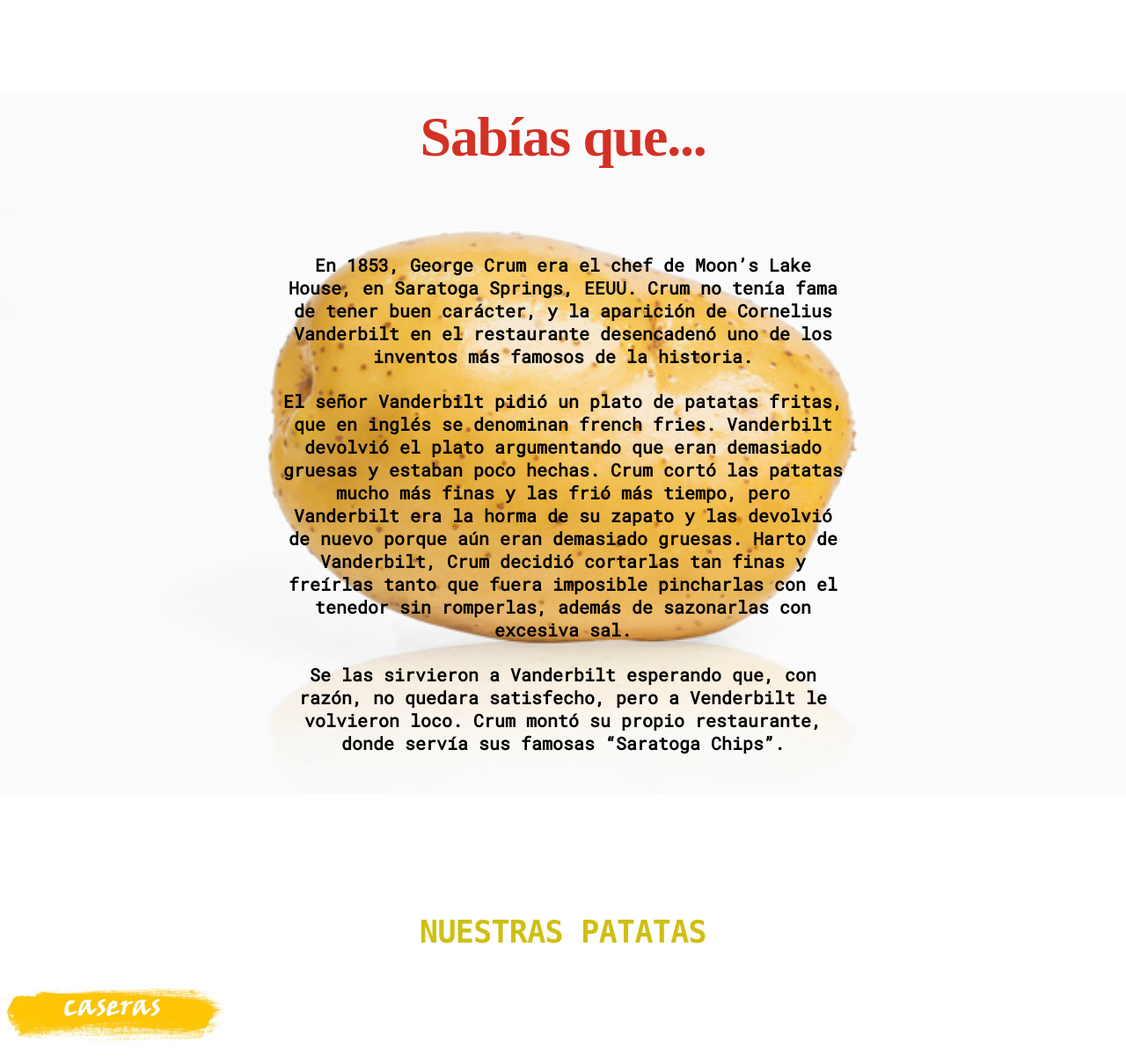
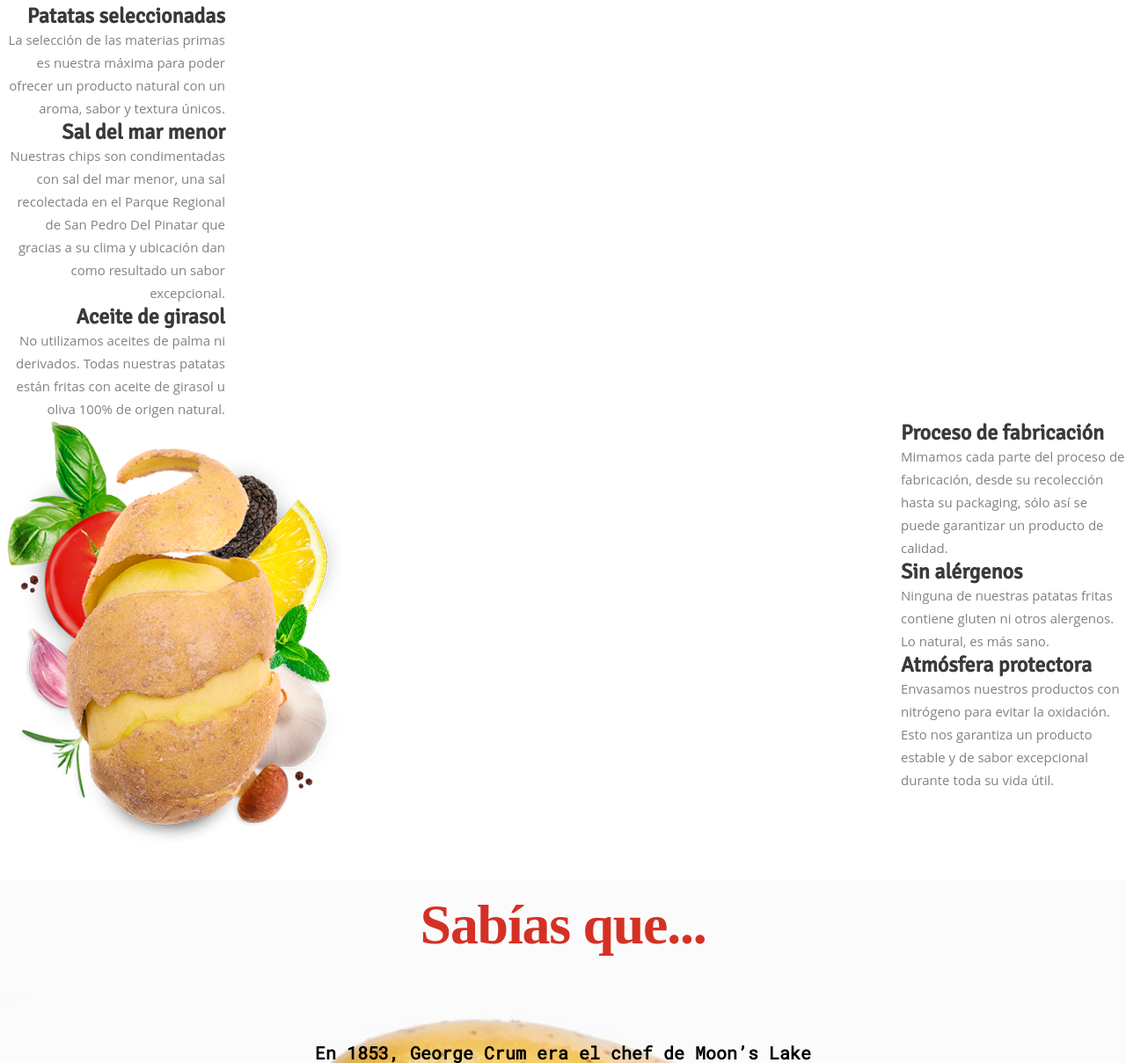
Before and after one commit to joseton/MF0493_3, a PHP site: page / in a window 1280 px wide. Shown: the part 1440-2649 px from the top of the page at 88% size. Run offline with PHP 8.4, Linux system fonts and the light colour scheme.

Commit message:
16/03/2020 nuevo apartado: comom fabricamos(index)

```diff
--- a/css/index.css
+++ b/css/index.css
@@ -42,6 +42,42 @@ header{
   cursor: pointer;
   font-weight: bold;
   text-decoration: underline;
+}
+/* ESTILOS DE COMO FABRICAMOS__________________________________________________________________ */
+.comofabricamos img{
+    float: left;
+    max-width: 100%;
+    height: auto;
+}
+
+h3{
+    font-size: 24px;
+    font-weight: 600;
+    line-height: 28px;
+    color: #3a3a3a;
+    font-family: 'Signika',serif;
+
+}
+
+.comofabricamos p{
+    font-family: "Open Sans",sans-serif;
+    font-weight: 400;
+    font-size: 15px;
+    line-height: 26px;
+    color: #808285;
+}
+
+.comofabricamosizq{
+    margin-right: 80%;
+    text-align: right;
+
+}
+
+.comofabricamosdcha{
+    margin-left: 80%;
+    text-align: left;
+
+
 }
 
 /* ESTILOS DE(HISTORIA) SABIAS QUE.._______________________________________________________________ */
--- a/index.html
+++ b/index.html
@@ -13,6 +13,7 @@
     <script type="text/javascript" src="js/index.js"></script>
     <link href="https://fonts.googleapis.com/css?family=Parisienne&display=swap" rel="stylesheet">
     <link href="https://fonts.googleapis.com/css?family=Roboto+Mono&display=swap" rel="stylesheet">
+    <link href="https://fonts.googleapis.com/css?family=Signika&display=swap" rel="stylesheet">
 
 </head>
 <body>
@@ -30,9 +31,46 @@
         </nav>
     </header>
     <main>
+        <!-- VIDEO_______________________________________________________________________ -->
         <video width="100%" height="100%" autoplay muted loop>
             <source src="video/video1.mp4" type="video/mp4">
         </video>
+        <!-- ESTE ES EL APARTADO DE COMO FABRICAMOS_________________________________________________ -->
+        <div class="comofabricamos">
+
+            <div class="comofabricamosizq">
+                <h3>Patatas seleccionadas</h3>
+                <p>La selección de las materias primas es nuestra máxima para poder ofrecer un producto natural con un aroma, sabor y textura únicos.</p>
+
+
+                <h3>Sal del mar menor</h3>
+                <p>Nuestras chips son condimentadas con sal del mar menor, una sal recolectada en el Parque Regional de San Pedro Del Pinatar que gracias a su clima y ubicación dan como resultado un sabor excepcional.</p>
+
+
+                <h3>Aceite de girasol</h3>
+                <p>No utilizamos aceites de palma ni derivados. Todas nuestras patatas están fritas con aceite de girasol u oliva 100% de origen natural.</p>
+            </div>
+
+            <img src="img/comofabricamos.jpg" width="388px" height="483px"alt="">
+
+            <div class="comofabricamosdcha">
+                <h3>Proceso de fabricación</h3>
+                <p>Mimamos cada parte del proceso de fabricación, desde su recolección hasta su packaging, sólo así se puede garantizar un producto de calidad.</p>
+
+
+
+                <h3>Sin alérgenos</h3>
+                <p>Ninguna de nuestras patatas fritas contiene gluten ni otros alergenos. Lo natural, es más sano.</p>
+
+
+
+                <h3>Atmósfera protectora</h3>
+                <p>Envasamos nuestros productos con nitrógeno para evitar la oxidación. Esto nos garantiza un producto estable y de sabor excepcional durante toda su vida útil.</p>
+            </div>
+
+        </div>
+
+        <!-- SABIAS QUE..._____________________________________________________________________- -->
         <section>
             <div id="historia">
 
@@ -49,7 +87,7 @@
                 <p>Se las sirvieron a Vanderbilt esperando que, con razón, no quedara satisfecho, pero a Venderbilt le volvieron loco. Crum montó su propio restaurante, donde servía sus famosas “Saratoga Chips”.</p>
             </div>
 
-
+            <!-- NUESTRAS PATATAS_________________________________________________________________ -->
             <div id="nuestrosproductos">
                 <h1>NUESTRAS PATATAS</h1>
 
@@ -132,6 +170,7 @@
             </div>
         </section>
     </main>
+    <!-- FOOTER____________________________________________________________________________ -->
     <footer id="footer">
         <div class="footerleft">
             <span> Únete a nuestro equipo </span>
--- a/login_reg.html
+++ b/login_reg.html
@@ -8,6 +8,7 @@
         <link rel="stylesheet" href="css/main.css">
         <link rel="stylesheet" href="css/forms.css">
         <link rel="stylesheet" href="css/footer.css">
+        <link href="https://fonts.googleapis.com/css?family=Gloria+Hallelujah&display=swap" rel="stylesheet">
 
         <script type="text/javascript" src="vendor/components/jquery/jquery.min.js"></script>
         <script type="text/javascript" src="js/index.js"></script>
--- a/suscripcion.html
+++ b/suscripcion.html
@@ -10,6 +10,7 @@
     <link rel="stylesheet" href="css/main.css">
     <link rel="stylesheet" href="css/forms.css">
     <link rel="stylesheet" href="css/footer.css">
+    <link href="https://fonts.googleapis.com/css?family=Gloria+Hallelujah&display=swap" rel="stylesheet">
 
     <script type="text/javascript" src="vendor/components/jquery/jquery.min.js"></script>
     <script type="text/javascript" src="js/index.js"></script>
@@ -84,7 +85,7 @@
                 </div>
                 <div class="inputs_100">
                     <label for="mensaje">Mensaje <span>*</span></label>
-                    <textarea  placeholder="Mensaje" id=mensaje></textarea>
+                    <textarea  placeholder="" id=mensaje></textarea>
                     <span id="mensaje_val"></span>
                 </div>
                 <button type="button" class="btn" id="btn_contacto">Enviar datos</button>
```
Also changed, not shown: css/curiosidades.css (+54 -2 lines), css/forms.css (+29 -25 lines), img/comofabricamos.jpg (added).
